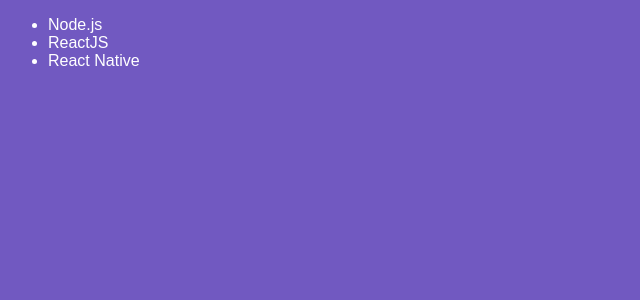
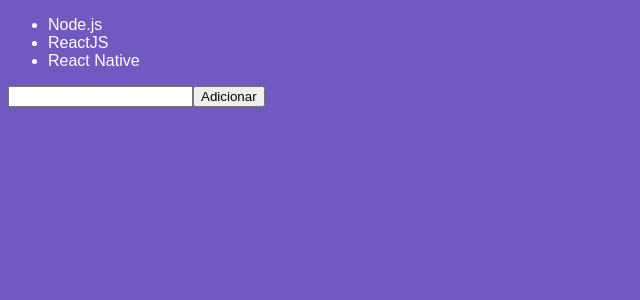
Before and after one commit to renatomarquesteles/gostack-challenge-4, a React app: page / in a window 1280 px wide. Shown: the top 300 px of the page, without its empty margins (0-640 px from the left). Built offline with nearby package versions, Linux system fonts and the light colour scheme.

Commit message:
feature: Estado e Imutabilidade

```diff
--- a/src/components/TechList.js
+++ b/src/components/TechList.js
@@ -2,16 +2,38 @@
 
 class TechList extends Component {
   state = {
+    newTech: '',
     techs: ['Node.js', 'ReactJS', 'React Native']
+  };
+
+  handleInputChange = e => {
+    this.setState({ newTech: e.target.value });
+  };
+
+  handleSubmit = e => {
+    e.preventDefault();
+
+    this.setState({
+      techs: [...this.state.techs, this.state.newTech],
+      newTech: ''
+    });
   };
 
   render() {
     return (
-      <ul>
-        <li>Node.js</li>
-        <li>ReactJS</li>
-        <li>React Native</li>
-      </ul>
+      <form onSubmit={this.handleSubmit}>
+        <ul>
+          {this.state.techs.map(tech => (
+            <li key={tech}>{tech}</li>
+          ))}
+        </ul>
+        <input
+          type="text"
+          onChange={this.handleInputChange}
+          value={this.state.newTech}
+        />
+        <button type="submit">Adicionar</button>
+      </form>
     );
   }
 }
```
